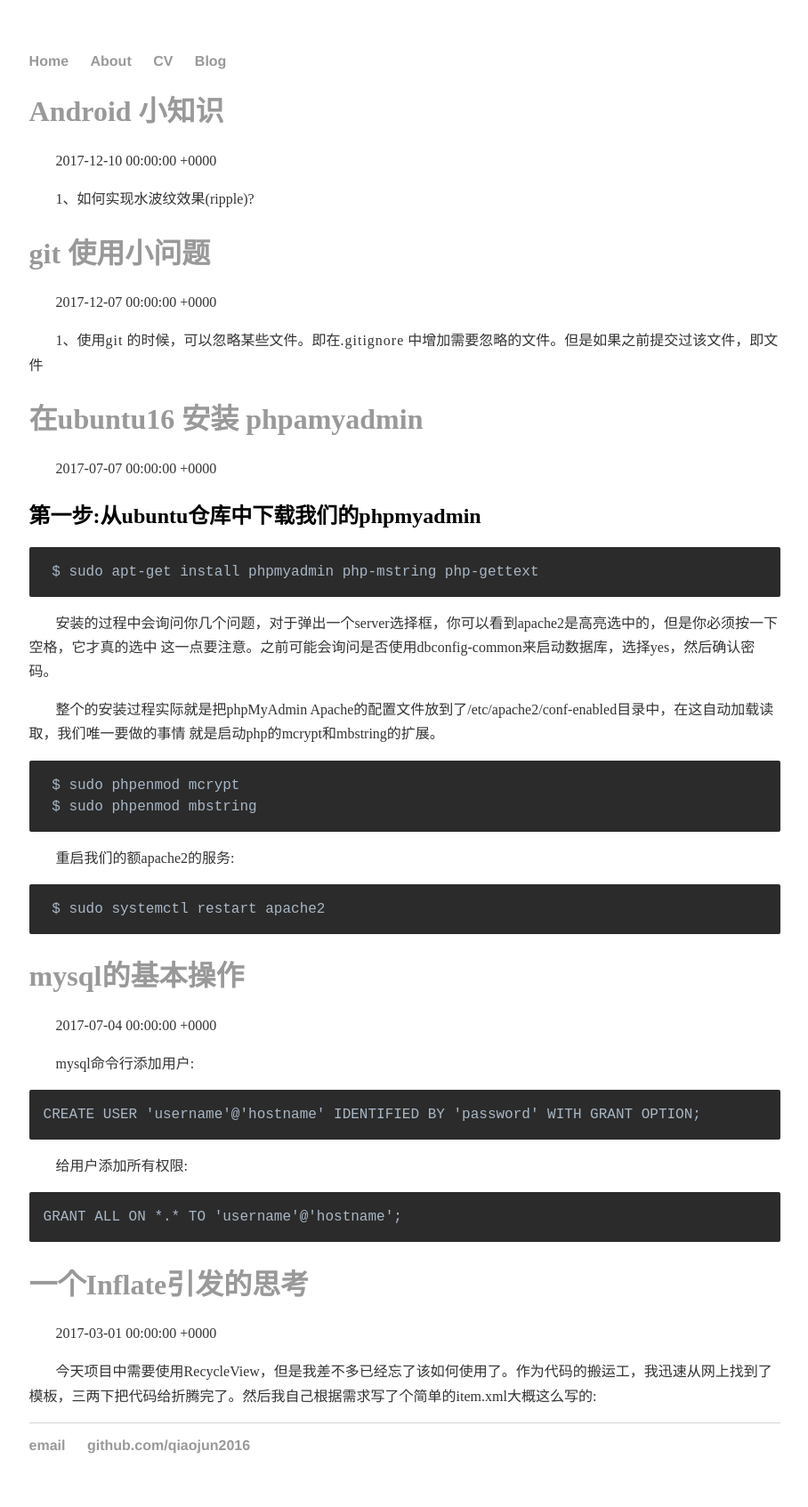
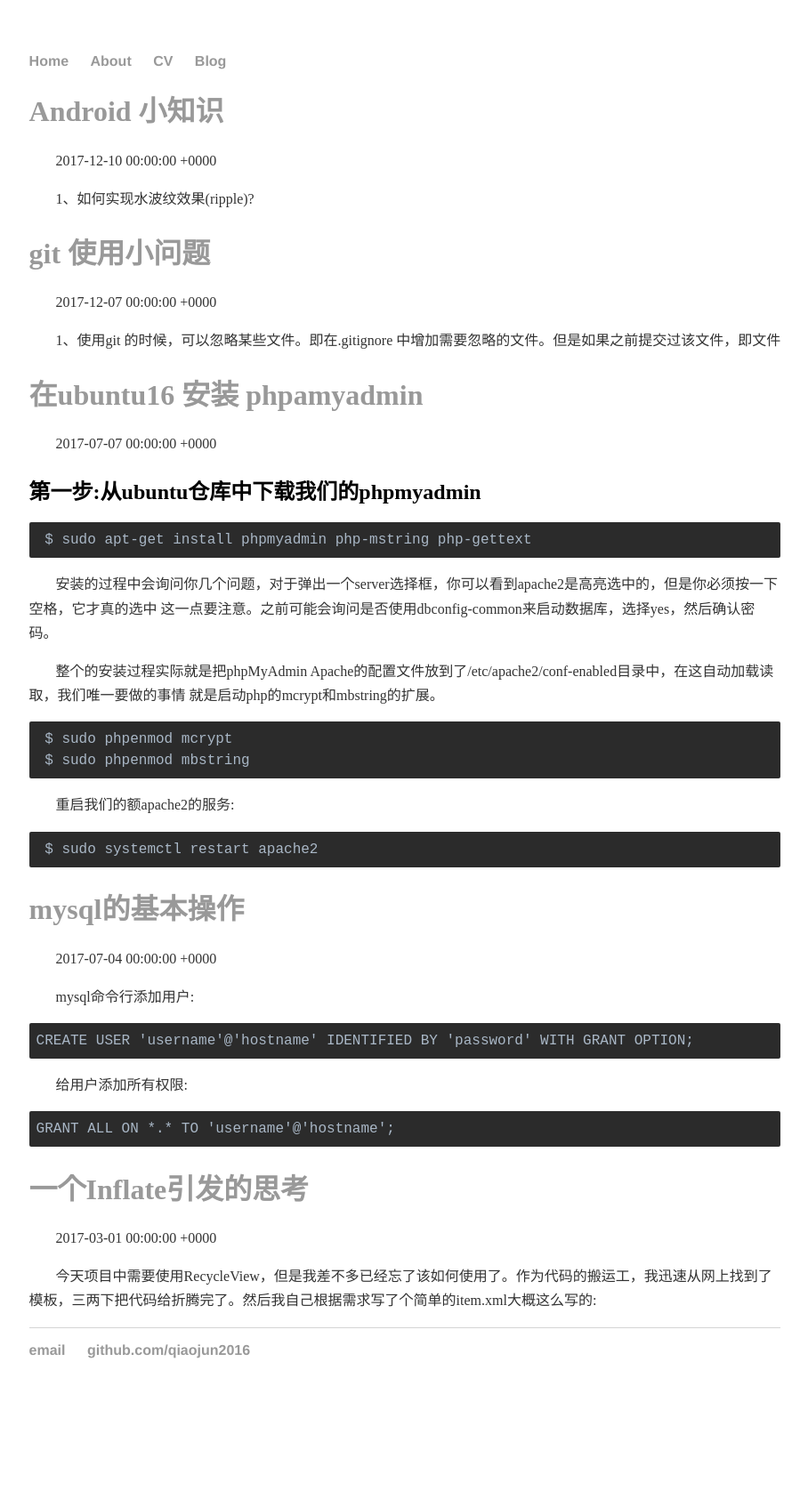
Before and after one commit to qiaojun2016/qiaojun2016.github.io, a Jekyll site: the page built from blog/index.html, in a window 1280 px wide. Shown: the whole page at 89% size, without its empty margins (185-1093 px from the left). Built offline with Jekyll 4.4.1, drawn with Linux system fonts in a browser that asks for light colours; the list of posts is cut into pages by our own code; comment, search, counter and statistics services are not loaded; after the commit the page ends 1587 px from its top, so only the background shows below that.

Commit message:
Update main.css

```diff
--- a/css/main.css
+++ b/css/main.css
@@ -67,10 +67,7 @@ pre.code {
     color:#A9B7C6;
     font-style:normal;
     font-family:'Courier New', monospace;
-    padding:16px 16px 16px 16px;
+    padding:8px 8px 8px 8px;
     border-radius:2px;
 	 line-height:150%;
 }
-span.en {
-	letter-spacing: 1px;
-}
```
